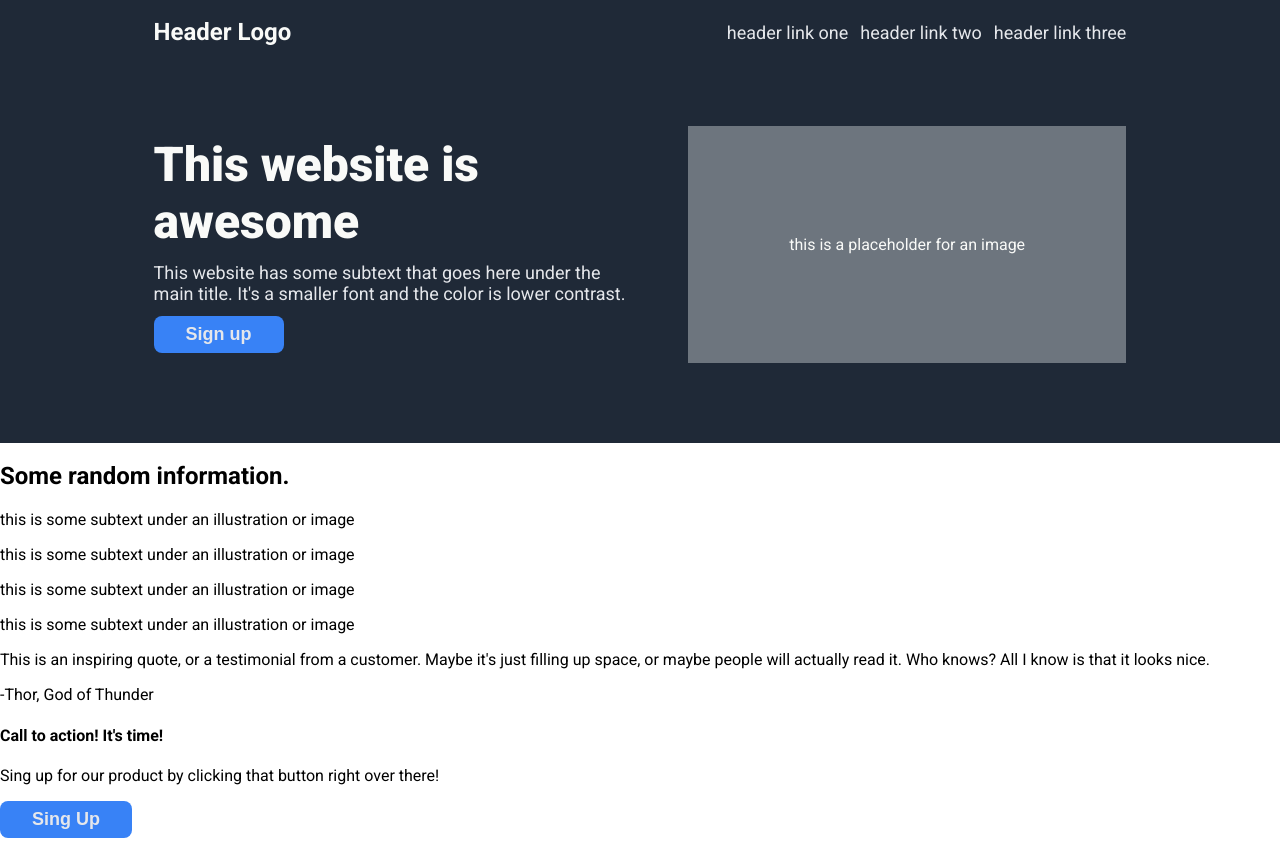
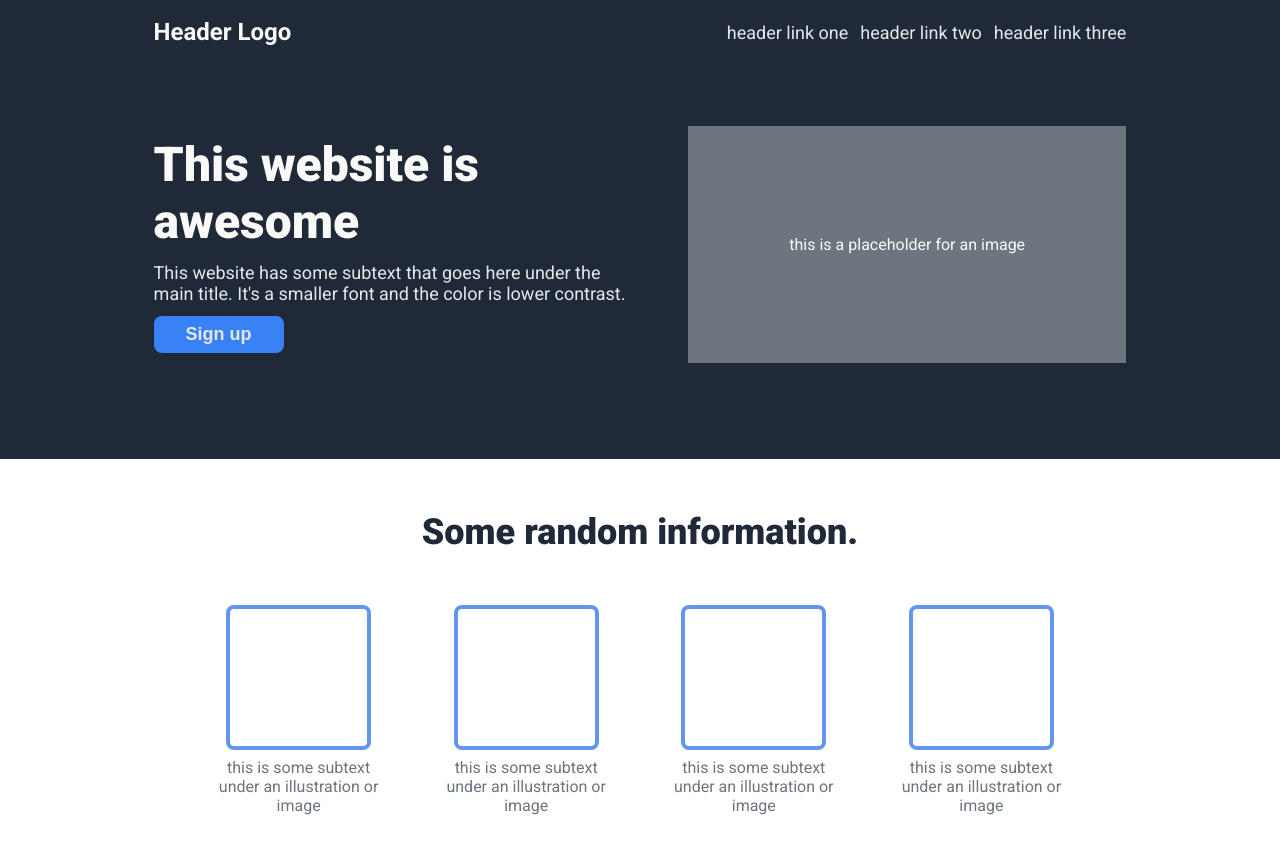
Before and after one commit to Dimluar/landing-page, a plain HTML site: page index.html in a window 1280 px wide. Shown: the top 841 px of the page. Drawn offline with Linux system fonts and the light colour scheme.

Commit message:
Make information and group colors in classes

```diff
--- a/index.html
+++ b/index.html
@@ -45,15 +45,19 @@
       <h2>Some random information.</h2>
       <div class="item-container">
         <div class="item">
+          <div class="item-img"></div>
           <p>this is some subtext under an illustration or image</p>
         </div>
         <div class="item">
+          <div class="item-img"></div>
           <p>this is some subtext under an illustration or image</p>
         </div>
         <div class="item">
+          <div class="item-img"></div>
           <p>this is some subtext under an illustration or image</p>
         </div>
         <div class="item">
+          <div class="item-img"></div>
           <p>this is some subtext under an illustration or image</p>
         </div>
       </div>
--- a/styles.css
+++ b/styles.css
@@ -12,14 +12,18 @@ body {
   margin: 0;
 }
 
+.header,
+.footer {
+  background-color: #1f2937;
+}
+
 .header {
-  background-color: #1f2937;
   color: #f9faf8;
   display: flex;
   flex-direction: column;
   justify-content: center;
   align-items: center;
-  padding: 18px 12vw 80px;
+  padding: 18px 12vw 96px;
   gap: 80px;
 }
 
@@ -33,7 +37,8 @@ body {
 
 .header-link,
 .header-text p,
-.btn {
+.btn,
+.footer p {
   color: #e5e7eb;
 }
 .header-link {
@@ -103,3 +108,40 @@ body {
   font-weight: bold;
   padding: 8px 32px;
 }
+
+.information {
+  text-align: center;
+  padding: 52px 16vw;
+}
+
+.information h2,
+.quote p {
+  color: #1f2937;
+}
+
+.information h2 {
+  margin: 0;
+  font-size: 36px;
+  font-weight: 900;
+  margin-bottom: 52px;
+}
+
+.item-container {
+  display: flex;
+  justify-content: space-between;
+  align-items: center;
+  gap: 40px;
+}
+
+.item-img {
+  width: 145px;
+  height: 145px;
+  margin: 0 auto 8px;
+  border: cornflowerblue solid 4px;
+  border-radius: 8px;
+}
+
+.item p {
+  color: #6d757e;
+  margin: 0;
+}
```
